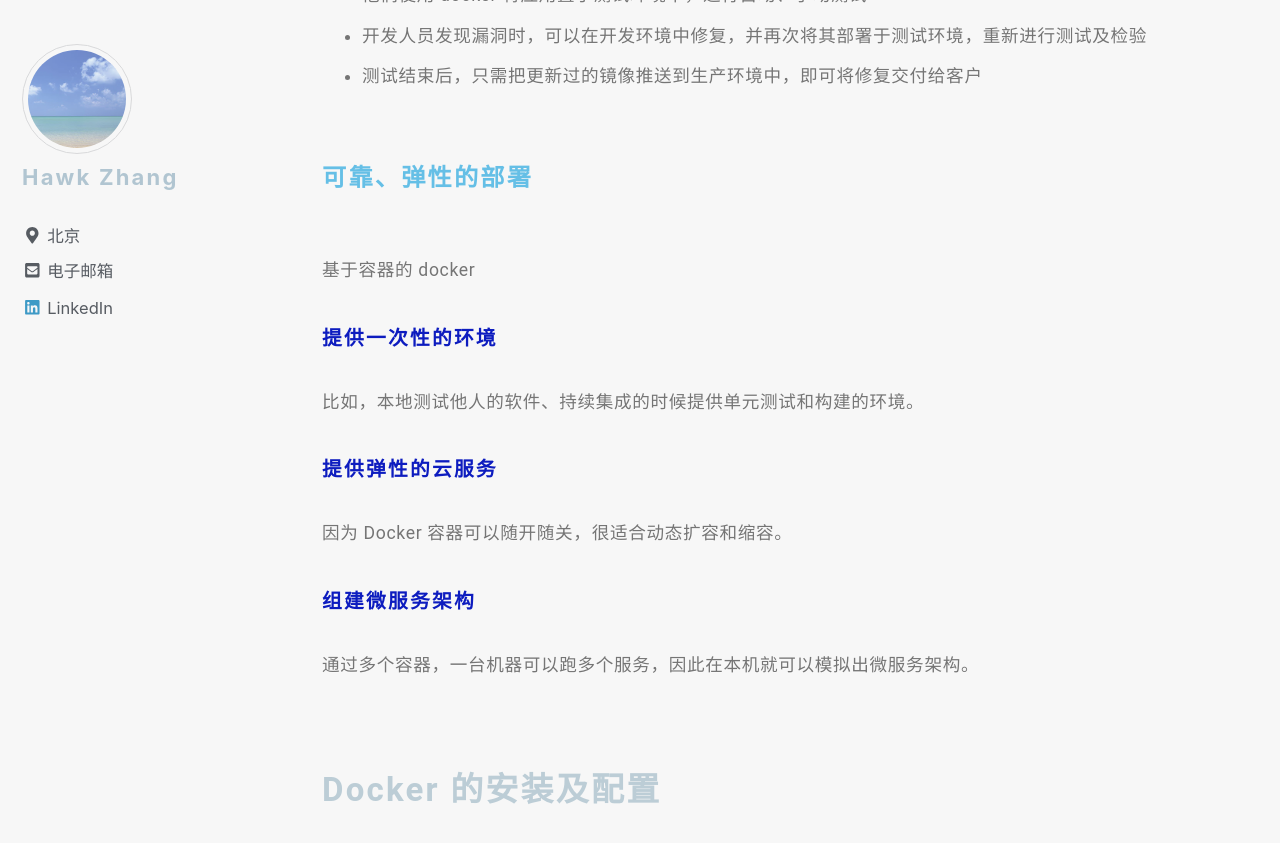
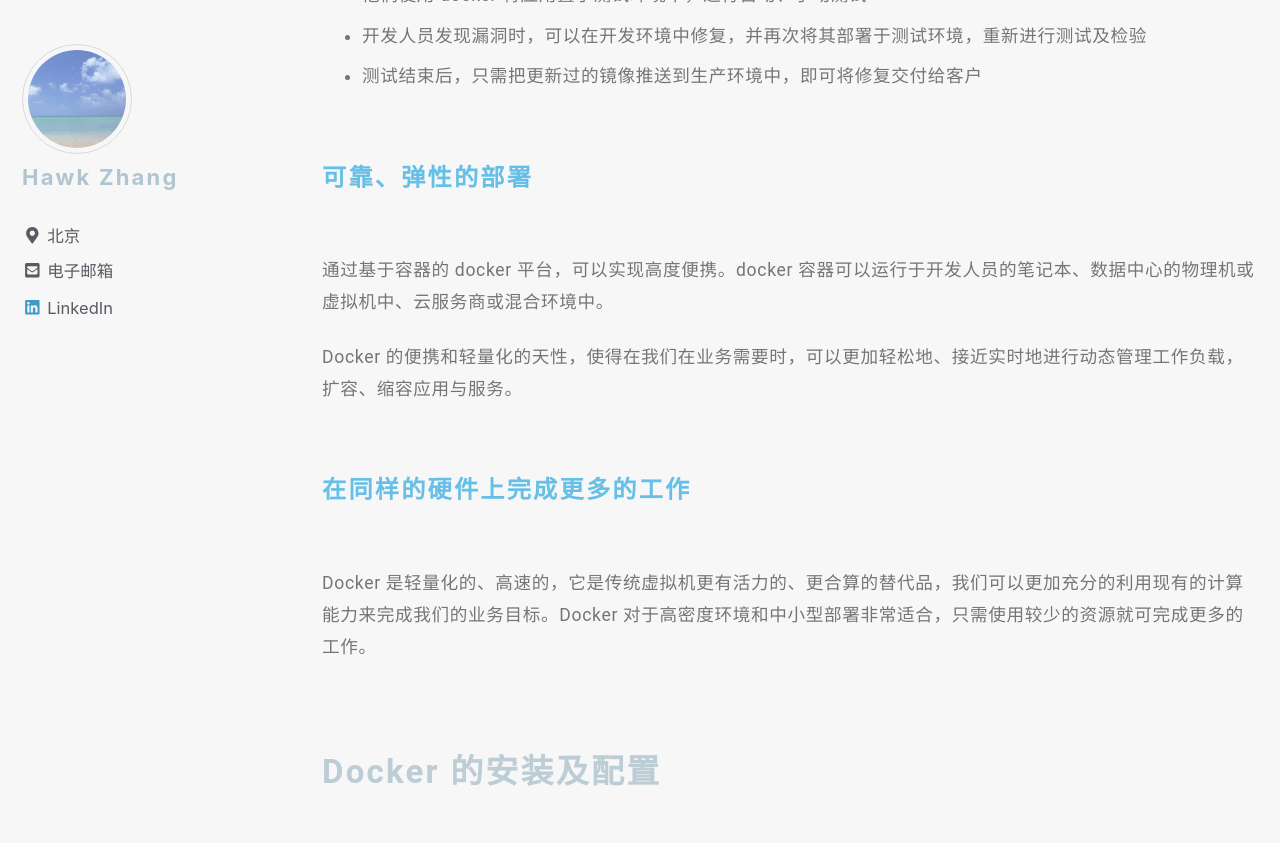
Before and after one commit to narru888/linotes_note, a Jekyll site: the page built from _posts/docker/2018-02-01-docker.basic.md, in a window 1280 px wide and 900 px high, scrolled down 8036 px. Shown: the top 843 px of the window. Built offline with Jekyll 4.4.1, drawn with Linux system fonts in a browser that asks for light colours; nearby versions of some CDN libraries; a script that is not in the unit is left out.

Commit message:
update on 2018-10-02 10:50:01 CST

```diff
--- a/_posts/docker/2018-02-01-docker.basic.md
+++ b/_posts/docker/2018-02-01-docker.basic.md
@@ -238,7 +238,16 @@ Docker 简化了开发工作的流程，通过使用本地容器，开发人员
 
 #### 可靠、弹性的部署
 
-基于容器的 docker
+通过基于容器的 docker 平台，可以实现高度便携。docker 容器可以运行于开发人员的笔记本、数据中心的物理机或虚拟机中、云服务商或混合环境中。
+
+Docker 的便携和轻量化的天性，使得在我们在业务需要时，可以更加轻松地、接近实时地进行动态管理工作负载，扩容、缩容应用与服务。
+
+
+
+
+#### 在同样的硬件上完成更多的工作
+
+Docker 是轻量化的、高速的，它是传统虚拟机更有活力的、更合算的替代品，我们可以更加充分的利用现有的计算能力来完成我们的业务目标。Docker 对于高密度环境和中小型部署非常适合，只需使用较少的资源就可完成更多的工作。
 
 
 
@@ -246,20 +255,6 @@ Docker 简化了开发工作的流程，通过使用本地容器，开发人员
 
 
 
-
-##### 提供一次性的环境
-
-比如，本地测试他人的软件、持续集成的时候提供单元测试和构建的环境。
-
-
-##### 提供弹性的云服务
-
-因为 Docker 容器可以随开随关，很适合动态扩容和缩容。
-
-
-##### 组建微服务架构
-
-通过多个容器，一台机器可以跑多个服务，因此在本机就可以模拟出微服务架构。
 
 
 
```
